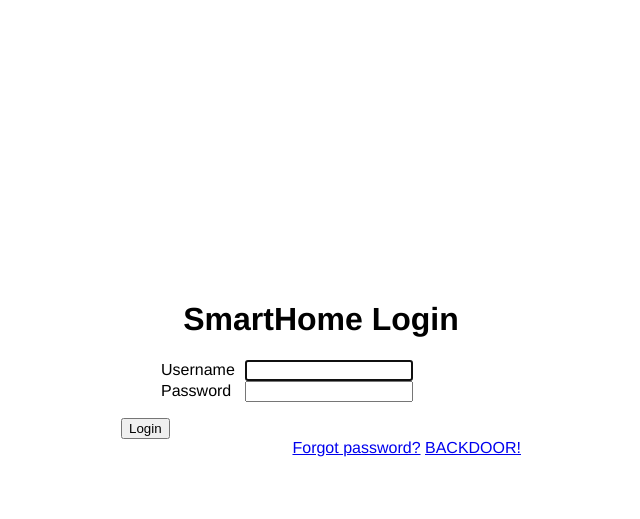
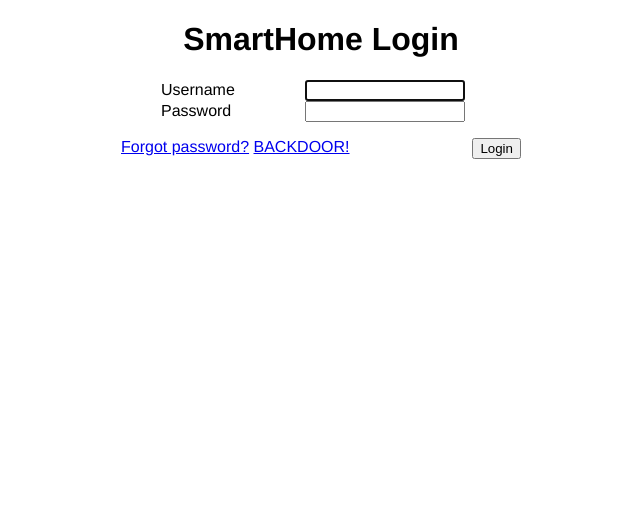
Before and after one commit to adreena/HomeWatch, a PHP site: page / in a window 1280 px wide. Shown: the top 519 px of the page, without its empty margins (319-959 px from the left). Run offline with PHP 8.4, Linux system fonts and the light colour scheme; some libraries are stand-ins or nearby versions.

Commit message:
Tweaked templates and CSS.

```diff
--- /dev/null
+++ b/www/css/common.css
@@ -0,0 +1,27 @@
+@charset "UTF-8";
+/**
+ * Common styles should go in here!
+ */
+
+body {
+  font-family: "Helvetica Neue", Helvetica, "FreeSans", Arial, sans-serif;
+}
+
+
+.error-string {
+  color:#AA0000;
+}
+
+.inline-nav-list {
+  list-style: none;
+  padding: 0;
+  margin: 0;
+  display: inline;
+}
+
+.inline-nav-list li {
+  list-style: none;
+  padding: 0;
+  margin: 0;
+  display: inline;
+}
--- a/www/css/default.css
+++ /dev/null
@@ -1,13 +0,0 @@
-/**
- * Common styles should go in here!
- */
-
-body {
-  font-family: "Helvetica Neue", Helvetica, "FreeSans", Arial, sans-serif;
-}
-
-
-.error-string
-{
-  color:#AA0000;
-}
--- a/www/css/login.css
+++ b/www/css/login.css
@@ -1,48 +1,55 @@
+@charset "UTF-8";
 
-.login-form li {
-  display: block;
-}
-
-.login-form {
-  list-style: none;
-}
-
-.login-form li label {
-  display: inline-block;
-  min-width: 80px;
-}
-
-.login-form li input {
-  display: inline-block;
-  width: 160px;
+body {
+  margin: 0;
+  padding: 0;
 }
 
 #wrapper {
   text-align: center;
 }
 
-.small-content {
+.middle-content {
   display: block;
-  position: absolute;
-  top: 50%;
-  left: 50%;
   width: 400px;
   height: 240px;
   margin: 0 auto;
-  margin-top: -120px;
-  margin-left: -200px;
   text-align: left;
 }
 
-.small-content header {
+.login-box header {
   text-align: center;
 }
 
-.extra-items {
-  text-align: right;
+.list-form li {
+  display: block;
 }
 
-body {
-  margin: 0;
-  padding: 0;
+.list-form {
+  list-style: none;
 }
+
+.middle-content .list-form {
+  padding: 0 40px;
+}
+
+.list-form li label {
+  display: inline-block;
+  width: 120px;
+}
+
+.list-form li input {
+  display: inline-block;
+  box-sizing: border-box;
+  margin-left: 20px;
+  width: 160px;
+}
+
+.login-box input[type="submit"] {
+  display: block;
+  float: right;
+}
+
+.login-box .extra-items {
+  float: left;
+}
--- a/www/index.php
+++ b/www/index.php
@@ -1,16 +1,24 @@
 <?php
+
+/**
+ * index.php
+ *
+ * For logged out users, the login page.
+ * For logged-in users, the appropriate home page for their role.
+ *
+ * Right now, the Twig template rendered is  $role/home.html,
+ * (e.g., resident/home.html).
+ *
+ */
 
 require_once __DIR__ . '/vendor/autoload.php';
 
-$role = 'resident'; //Defining user as resident until we get DB up
-//$role = 'manager';
-//$role = 'engineer';
-
-$twig = \TwigSingleton::getInstance();
 
 // Start dat session, yo!
 //$user = \UASmartHome\Auth\User::GetSessionUser();
 session_start();
+
+$twig = \TwigSingleton::getInstance();
 
 // User is logged in...
 if (isset($_SESSION['user'])) {
--- a/www/lib/UASmartHome/Database/DB.php
+++ b/www/lib/UASmartHome/Database/DB.php
@@ -44,8 +44,8 @@ private $conn;
   ///
   public static function OpenPDOConnection() {
     try {
-      return new PDO('mysql:host=' . DB_HOST . ';dbname=' . DB_NAME, DB_USER, DB_PASS);
-    } catch (PDOException $e) {
+      return new \PDO('mysql:host=' . DB_HOST . ';dbname=' . DB_NAME, DB_USER, DB_PASS);
+    } catch (\PDOException $e) {
       die("Could not connect to database.");
     }
   }
--- a/www/lib/templates/login.html
+++ b/www/lib/templates/login.html
@@ -4,38 +4,43 @@
 <html>
   <head>
     <title>{{ loginTitle }}</title>
-    <link rel="stylesheet" type="text/css" href="/css/default.css" />
+    <link rel="stylesheet" type="text/css" href="/css/common.css" />
     <link rel="stylesheet" type="text/css" href="/css/login.css" />
   </head>
 <body>
-  <div id="wrapper">
-    <div class="small-content">
+<div id="wrapper">
+  <div class="middle-content login-box">
     <header>
     {% block loginHeader %}
       <h1>{{ loginTitle }}</h1>
     {% endblock loginHeader %}
     </header>
-    {% block loginForm %}
+
+  {% block loginForm %}
     <form action="{{ loginAction }}" method="POST">
-      <ul class="login-form">
+      <ul class="list-form">
         <li>
           <label for="username">Username</label>
           <input id="username" type="text" name="username" autofocus>
         </li>
+
         <li>
           <label for="password">Password</label>
           <input id="password" type="password" name="password">
         </li>
       </ul>
-      <input type="submit" name="submit" value="Login"/>
     </form>
 
+    <input type="submit" name="submit" value="Login"/>
+
     <nav class="extra-items">
-      <a href="/auth/password_reset.php">Forgot password?</a>
-      <a href="/backdoor.php">BACKDOOR!</a>
+      <ul class="inline-nav-list">
+        <li><a href="/auth/password_reset.php">Forgot password?</a></li>
+        <li><a href="/backdoor.php">BACKDOOR!</a></li>
+      </ul>
     </nav>
-    {% endblock loginForm %}
-    </div>
-  </div>
+  {% endblock loginForm %}
+  </div>{# .login-box #}
+</div>{# #wrapper #}
 </body>
 </html>
--- a/www/lib/templates/manager/base.html
+++ b/www/lib/templates/manager/base.html
@@ -3,7 +3,7 @@
 <head>
   <meta charset="UTF-8">
   <title>{% block title %}{% endblock %}{% block titleTagline ' - SmartHome' %}</title>
-  <link rel="stylesheet" type="text/css" href="/css/default.css">
+  <link rel="stylesheet" type="text/css" href="/css/common.css">
   {% block extraStyles '' %}
   {% block extraScripts '' %}
 </head>
--- a/www/lib/templates/resident/base.html
+++ b/www/lib/templates/resident/base.html
@@ -3,7 +3,7 @@
 <head>
     <meta charset="UTF-8">
     <title>{% block title %}{% endblock %}{%block titleTagline ' - SmartHome' %}</title>
-    <link rel="stylesheet" type="text/css" href="/css/style.css" />
+    <link rel="stylesheet" type="text/css" href="/css/resident.css" />
     {%- block extraScripts '' %}
     {%- block extraStyles '' %}
 </head>
--- a/www/phpunit.xml
+++ b/www/phpunit.xml
@@ -2,7 +2,7 @@
 <phpunit>
     <php>
         <!-- DB test configuration. -->
-        <var name="DB_DSN" value="mysql:dbname=401;host=localhost" />
+        <var name="DB_DSN" value="mysql:dbname=401;unix_socket=/tmp/mysql.sock" />
         <var name="DB_USER" value="root" />
         <var name="DB_PASSWD" value="" />
         <var name="DB_DBNAME" value="401" />
--- a/www/search/jSearch.php
+++ b/www/search/jSearch.php
@@ -4,7 +4,7 @@
 <meta charset="utf-8" />
 <title>Search Page</title>
 <link rel="stylesheet" href="http://code.jquery.com/ui/1.10.1/themes/base/jquery-ui.css" />
-<link rel="stylesheet" href="/resources/demos/style.css" />
+<!--link rel="stylesheet" href="/resources/demos/style.css" /-->
 <link rel="stylesheet" href="jSearch.css" />
 
 <script src="http://code.jquery.com/jquery-1.9.1.js"></script>
@@ -19,7 +19,7 @@
             <ul id="menu" class="submenus">
 	        <li><a class="collapsed">Sensors</a>
 		    <ul>
-     	       	        <div id="sensors">
+                <div id="sensors">
 			    <fieldset class="sensor-group1">
 			        <legend>Air Data</legend>
 		                <input type="checkbox" name="sensors[]" id="sensor1" value="CO2">
--- a/www/search/process.php
+++ b/www/search/process.php
@@ -1,5 +1,5 @@
 <?php
-header('Content-type: text/html; charset=utf-8');
+header('Content-Type: application/json; charset=utf-8');
 
 $sensors = array();
 $apartments = array();
@@ -14,7 +14,7 @@ if($_GET['sensors']) {
   }
 }
 
-if($_GET['apartments']) {
+if(isset($_GET['apartments'])) {
   foreach($_GET['apartments'] as $value) {
     array_push($apartments, $value);
   }
@@ -53,4 +53,3 @@ foreach($jsonIterator as $key => $value) {
   }
 }
 echo json_encode($carbon_dioxide);
-?>
```
Also changed, not shown: www/test/UASmartHome/Database/DB/EngineerDBTest.php (added, +33 -0 lines), www/css/resident.css (renamed from www/css/style.css), 1 other file.
